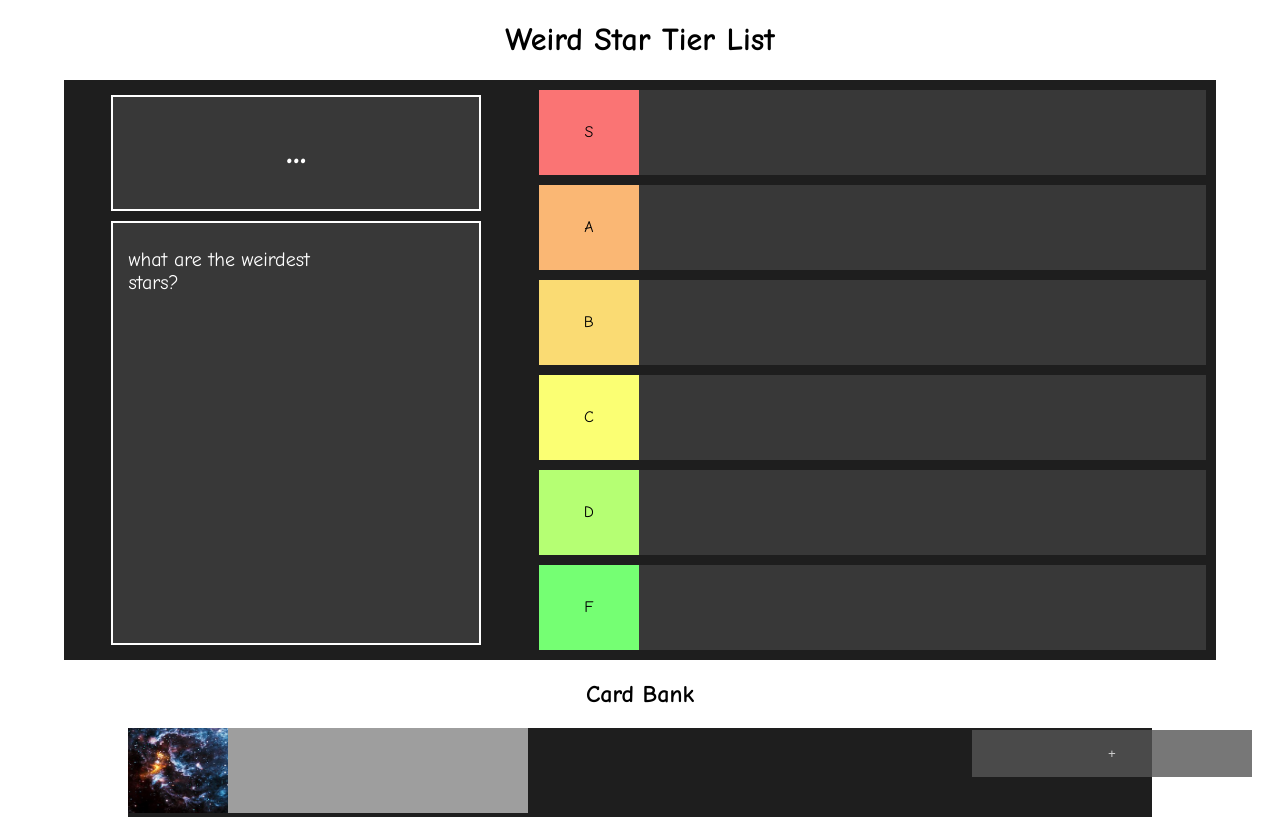
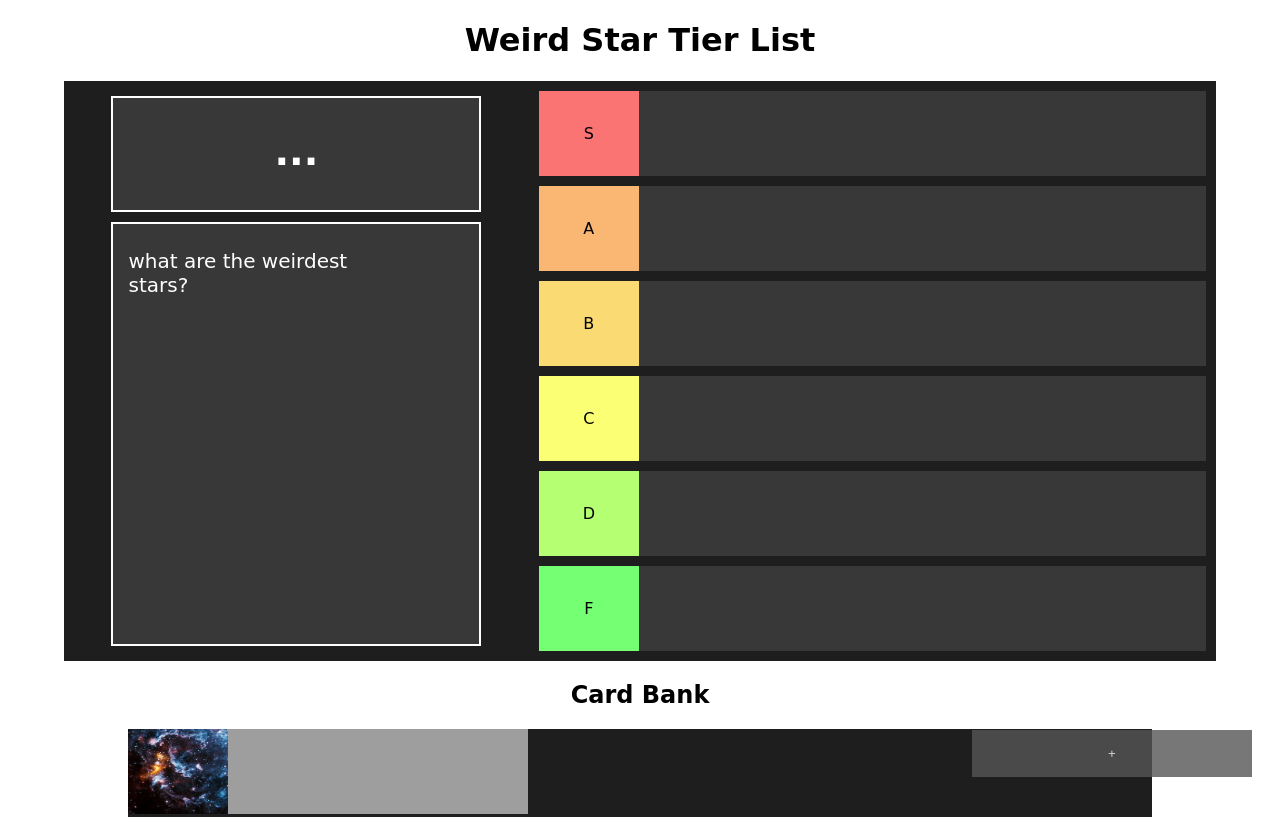
Before and after one commit to astr338/astr338.github.io, a plain HTML site: page index.html in a window 1280 px wide. Shown: the top 817 px of the page. Drawn offline with Linux system fonts and the light colour scheme; grey boxes are pictures that could not be loaded.

Commit message:
updated stylesheet

```diff
--- a/stylesheet.css
+++ b/stylesheet.css
@@ -1,5 +1,5 @@
 body {
-  font-family: "Comic Sans MS", "Comic Sans", cursive;
+  font-family: 'Comic Neue', cursive;
   margin: 0;
   display: flex;
   width: 100vw;
```
